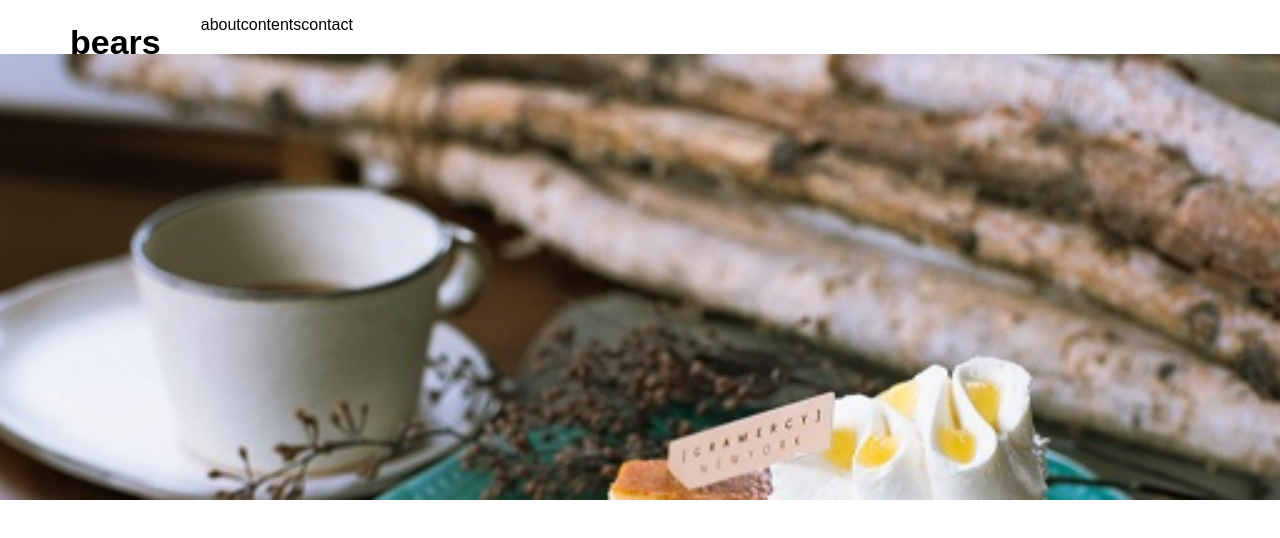
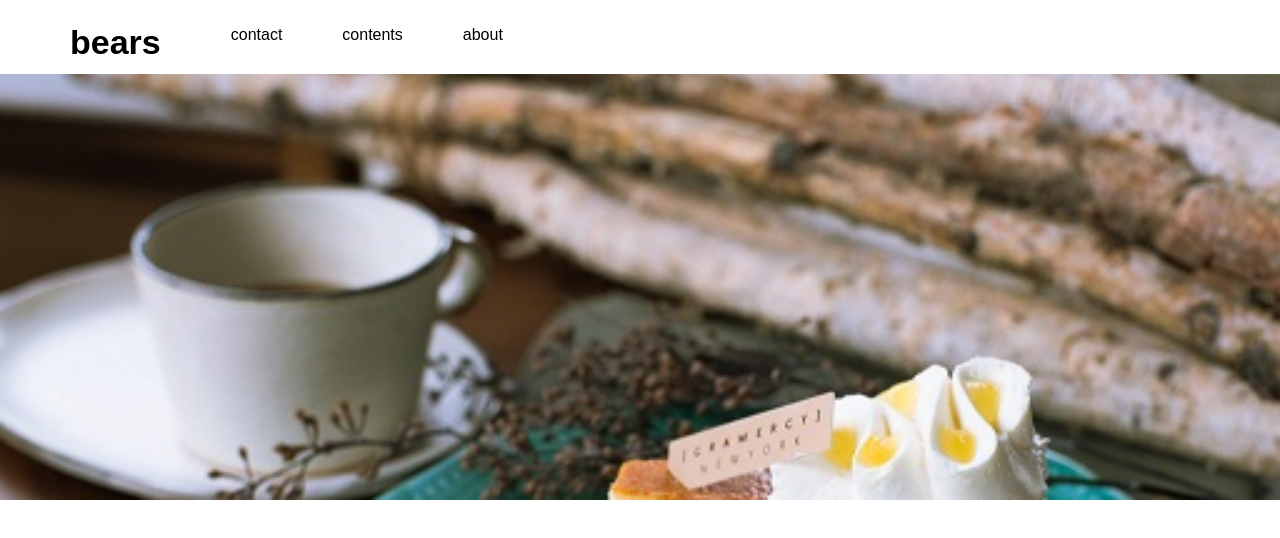
Before and after one commit to aliciaxxxsin/sample-hp, a plain HTML site: page index.html in a window 1280 px wide. Drawn offline with Linux system fonts and the light colour scheme.

Commit message:
Update style.css

```diff
--- a/css/style.css
+++ b/css/style.css
@@ -37,5 +37,6 @@
     }
   .menu-wrapper li {
     list-style: none;
-    float: left;
+    float: right;
+    margin: 10px 30px;
   }
```
